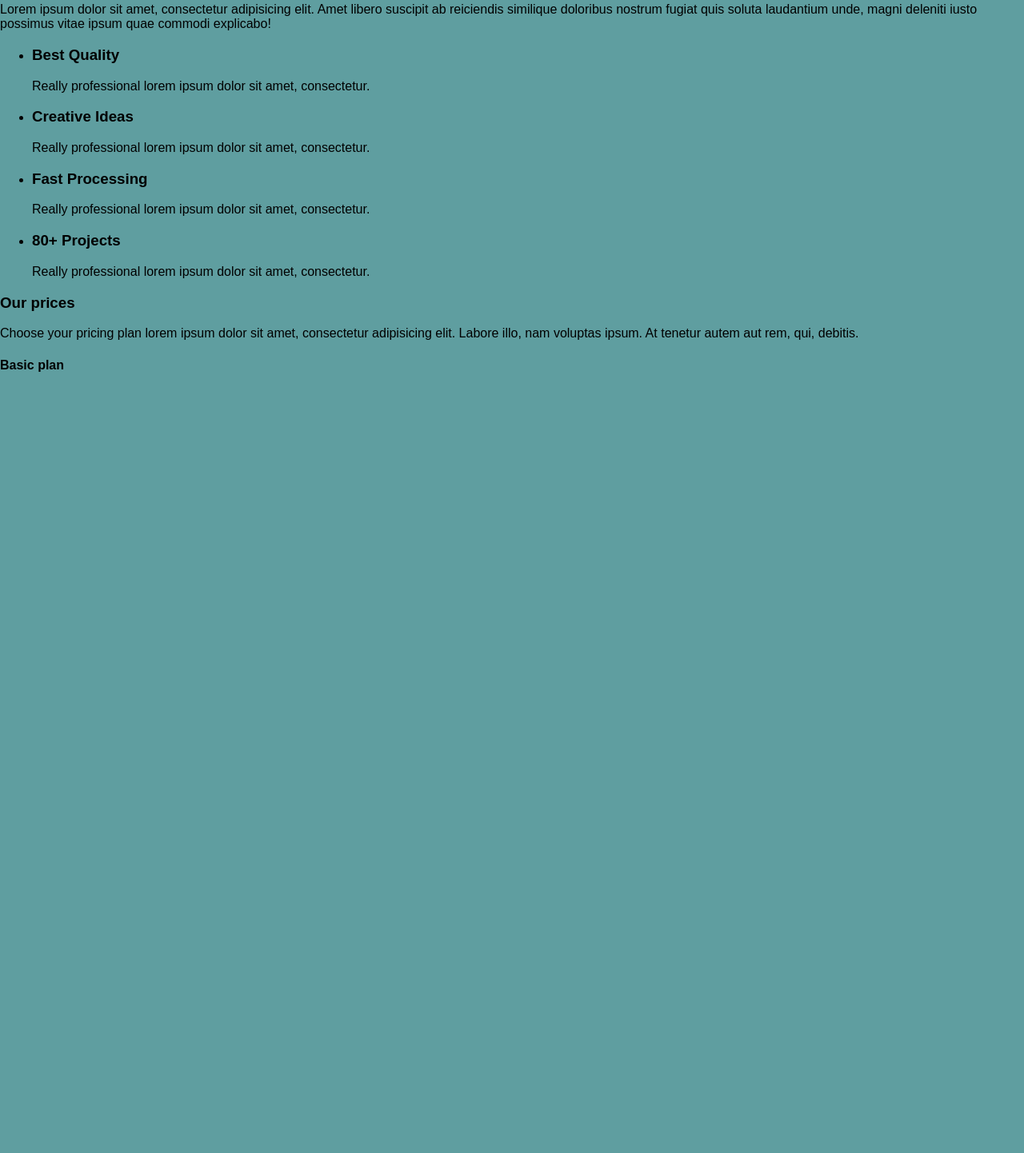
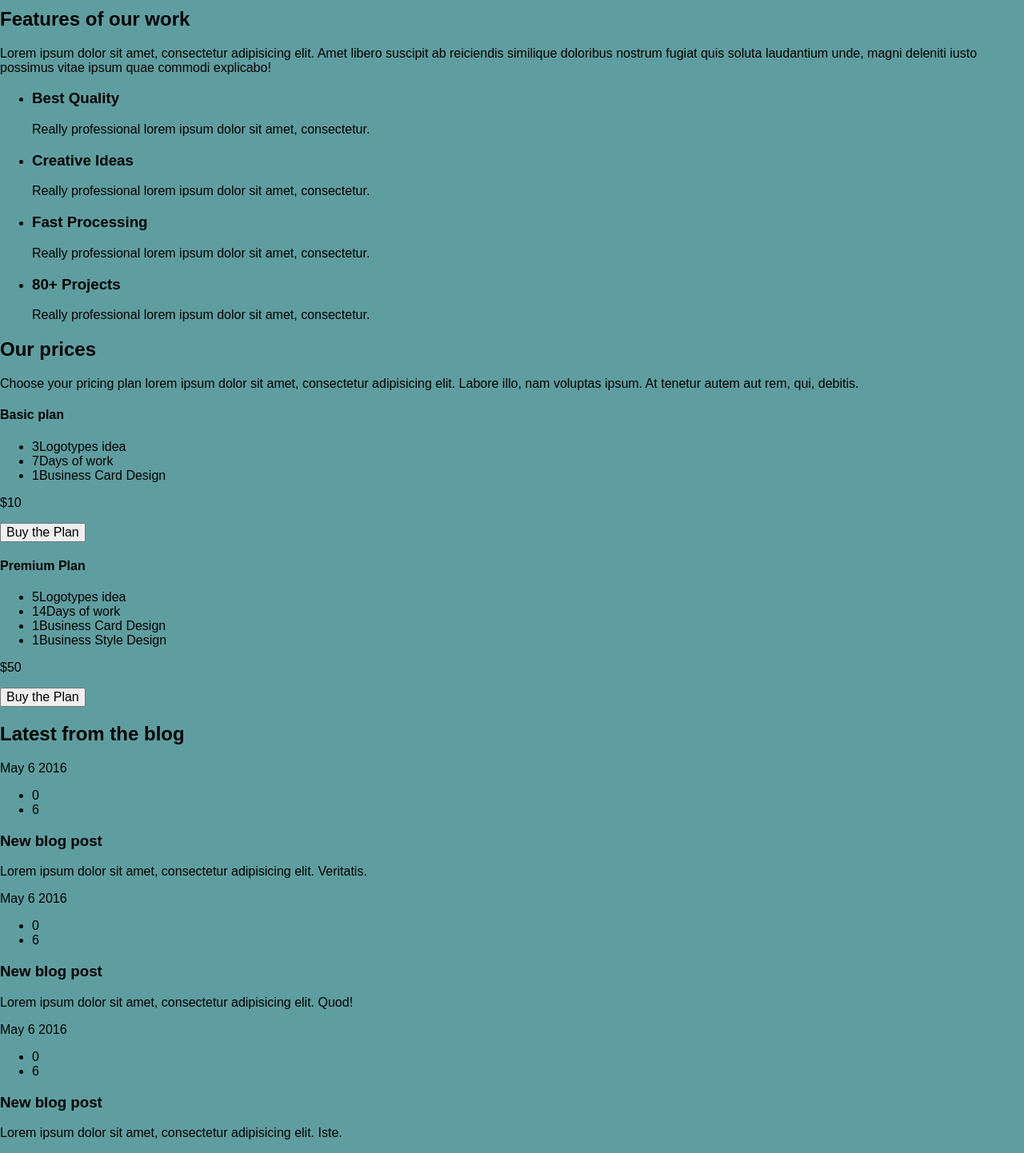
Before and after one commit to adammcmillancodes/Multipageresponsive, a website: page index.html in a window 1280 px wide. Shown: the part 1044-2486 px from the top of the page at 80% size. Before the commit the page ends 1531 px from the top, so only its background shows below. Drawn offline with Linux system fonts and the light colour scheme.

Commit message:
added markup

```diff
--- a/index.html
+++ b/index.html
@@ -18,7 +18,8 @@
 			</ul>
 		</nav>
 		<div class="headerContent">
-			<h2>Create a style <span>you've never dreamt before</span></h2>
+			<h1>Create a style </h1>
+			<p>you've never dreamt before</p>
 			<p>Lorem ipsum dolor sit amet, consectetur adipisicing elit. Autem cumque, rerum ut harum expedita. Repudiandae rerum accusantium quidem!</p>
 			<button>Create My Style</button>
 		</div>
@@ -52,6 +53,8 @@
 				</ul>
 			</div>
 		</div>
+	</section>
+	<section>
 		<div class="team">
 			<h2>Meet our <span>team</span>!</h2>
 			<div class="profile">
@@ -74,7 +77,7 @@
 	<section>
 		<div class="features">
 			<div class="featuresMain">
-				<h3><span>Features</span> of our work</h3>
+				<h2><span>Features</span> of our work</h2>
 				<p>Lorem ipsum dolor sit amet, consectetur adipisicing elit. Amet libero suscipit ab reiciendis similique doloribus nostrum fugiat quis soluta laudantium unde, magni deleniti iusto possimus vitae ipsum quae commodi explicabo!</p>
 			</div>
 			<div class="featuresList">
@@ -110,17 +113,83 @@
 	<section>
 		<div class="pricing">
 			<div class="pricingDescription">
-				<h3>Our <span>prices</span></h3>
+				<h2>Our <span>prices</span></h2>
 				<p>Choose your pricing plan lorem ipsum dolor sit amet, consectetur adipisicing elit. Labore illo, nam voluptas ipsum. At tenetur autem aut rem, qui, debitis.</p>
 			</div>
 			<div class="basicPlan">
 				<h4>Basic plan</h4>
-
+				<ul>
+					<li><span>3</span>Logotypes idea</li>
+					<li><span>7</span>Days of work</li>
+					<li><span>1</span>Business Card Design</li>
+				</ul>
+				<p>$10</p>
+				<button>Buy the Plan</button>
 
 			</div>
 			<div class="premiumPlan">
-				<h4></h4>
-
+				<h4>Premium Plan</h4>
+					<ul>
+						<li><span>5</span>Logotypes idea</li>
+						<li><span>14</span>Days of work</li>
+						<li><span>1</span>Business Card Design</li>
+						<li><span>1</span>Business Style Design</li>
+					</ul>
+					<p>$50</p>
+					<button>Buy the Plan</button>
+			</div>
+		</div>
+	</section>
+	<section>
+		<div class="blog">
+			<h2>Latest from <span>the blog</span></h2>
+		</div>
+		<div class="blogpost">
+			<div class="blogPreview"></div>
+			<div class="blogInfo">
+				<div class="blogStats">
+					<p>May 6 2016</p>
+					<ul>
+						<li>0</li>
+						<li>6</li>
+					</ul>
+				</div>
+				<div class="blogContent">
+					<h3>New blog post</h3>
+					<p>Lorem ipsum dolor sit amet, consectetur adipisicing elit. Veritatis.</p>
+				</div>
+			</div>
+		</div>
+		<div class="blogpost">
+			<div class="blogPreview"></div>
+			<div class="blogInfo">
+				<div class="blogStats">
+					<p>May 6 2016</p>
+					<ul>
+						<li>0</li>
+						<li>6</li>
+					</ul>
+				</div>
+				<div class="blogContent">
+					<h3>New blog post</h3>
+					<p>Lorem ipsum dolor sit amet, consectetur adipisicing elit. Quod!</p>
+				</div>
+			</div>
+		</div>
+		<div class="blogpost">
+			<div class="blogPreview"></div>
+			<div class="blogInfo">
+				<div class="blogStats">
+					<p>May 6 2016</p>
+					<ul>
+						<li>0</li>
+						<li>6</li>
+					</ul>
+				</div>
+				<div class="blogContent">
+					<h3>New blog post</h3>
+					<p>Lorem ipsum dolor sit amet, consectetur adipisicing elit. Iste.</p>
+				</div>
 			</div>
 		</div>
 	</section>
```
